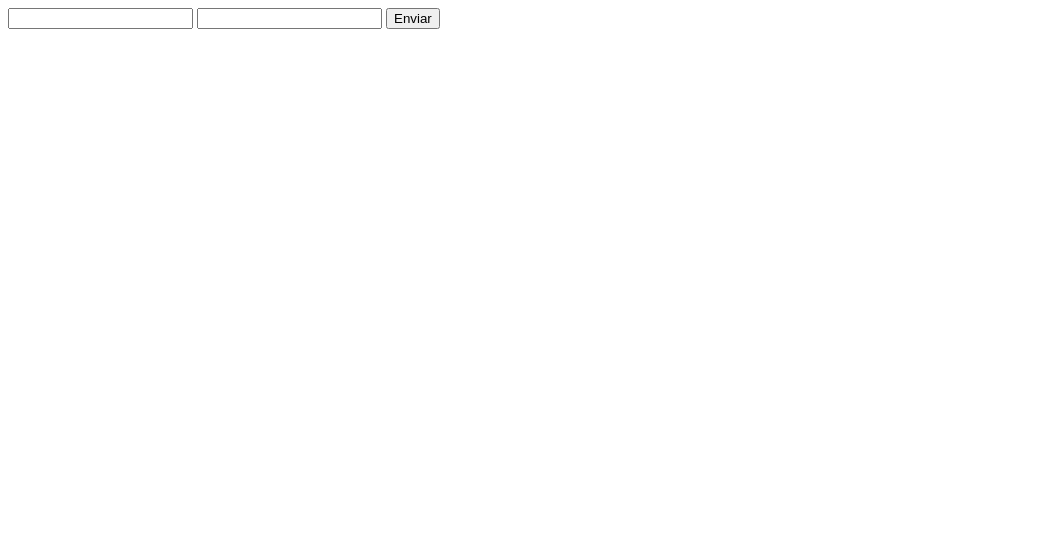
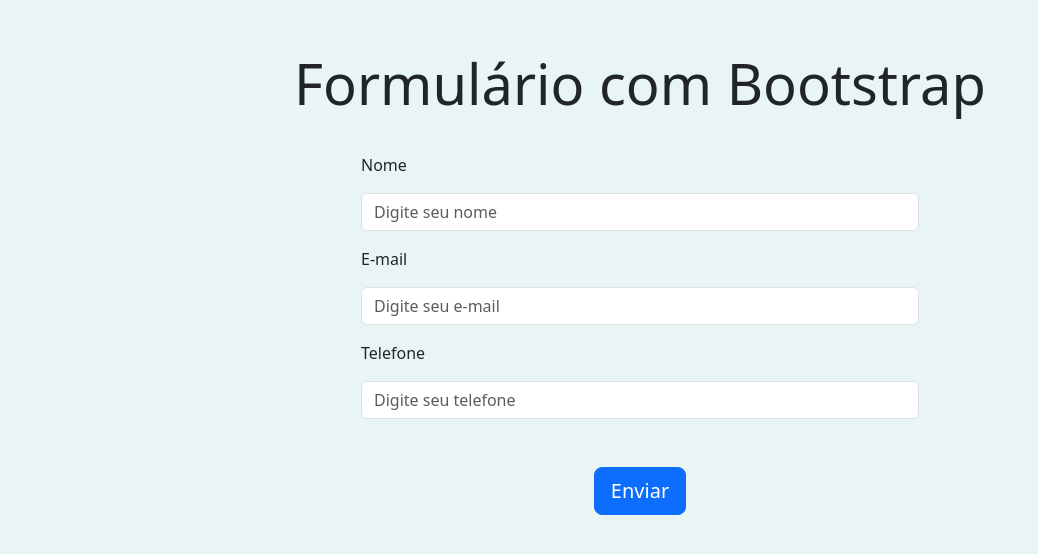
Before and after one commit to rodrigo-schneider/curso_ebac_frontend, a plain HTML site: page index.html in a window 1280 px wide. Shown: the whole page, without its empty margins (0-1038 px from the left). Drawn offline with nearby package versions, Linux system fonts and the light colour scheme.

Commit message:
Add files via upload

```diff
--- a/index.html
+++ b/index.html
@@ -1,18 +1,30 @@
 <!DOCTYPE html>
-<html lang="en">
+<html lang="pt-br">
+
 <head>
     <meta charset="UTF-8">
     <meta name="viewport" content="width=device-width, initial-scale=1.0">
-    <title>Document</title>
+    <link rel="stylesheet" href="https://cdn.jsdelivr.net/npm/bootstrap@5.3.2/dist/css/bootstrap.min.css">
+    <link rel="stylesheet" href="styles.css">
+    <title>Formulário Bootstrap</title>
 </head>
+
 <body>
-    <form id="form">
-        <input id="first-input" type="number">
-        <input id="second-input" type="number">
-        <button id="button">Enviar</button>
-        <p class="message-error" style="display: none;"></p>
-        <p class="success-message" style="display: none;"></p>
-    </form>
-    <script src="/script.js"></script>
+    <div class="container">
+        <h1 class="display-4 text-center">Formulário com Bootstrap</h1>
+        <div class="col-md-6"><form>
+            <label for="name" class=" mt-3">Nome</label>
+            <input type="text" id="name" class="form-control mt-3" placeholder="Digite seu nome">
+            <label for="email" class=" mt-3">E-mail</label>
+            <input type="email" id="email" class="form-control mt-3" placeholder="Digite seu e-mail">
+            <label for="phone" class=" mt-3">Telefone</label>
+            <input type="tel" id="phone" class="form-control mt-3" placeholder="Digite seu telefone">
+            <div class="text-center">
+                <button class="btn btn-primary btn-lg mt-5">Enviar</button>
+            </div>
+        </form></div>
+
+    </div>
 </body>
+
 </html>
--- /dev/null
+++ b/styles.css
@@ -0,0 +1,11 @@
+html, body {
+    background-color: rgb(233, 245, 245);
+}
+
+.container {
+    margin-top: 50px;
+}
+
+.col-md-6 {
+    margin: 20px auto 0;
+}
```
